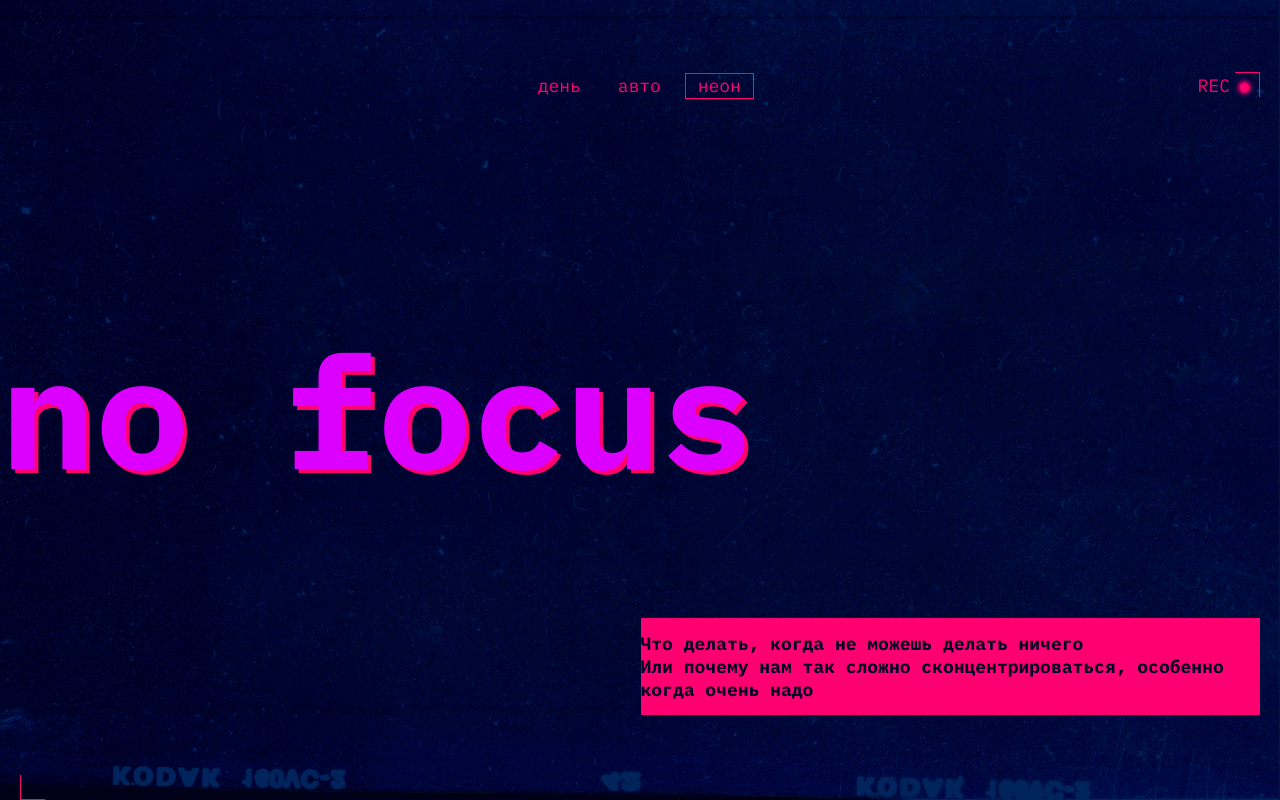
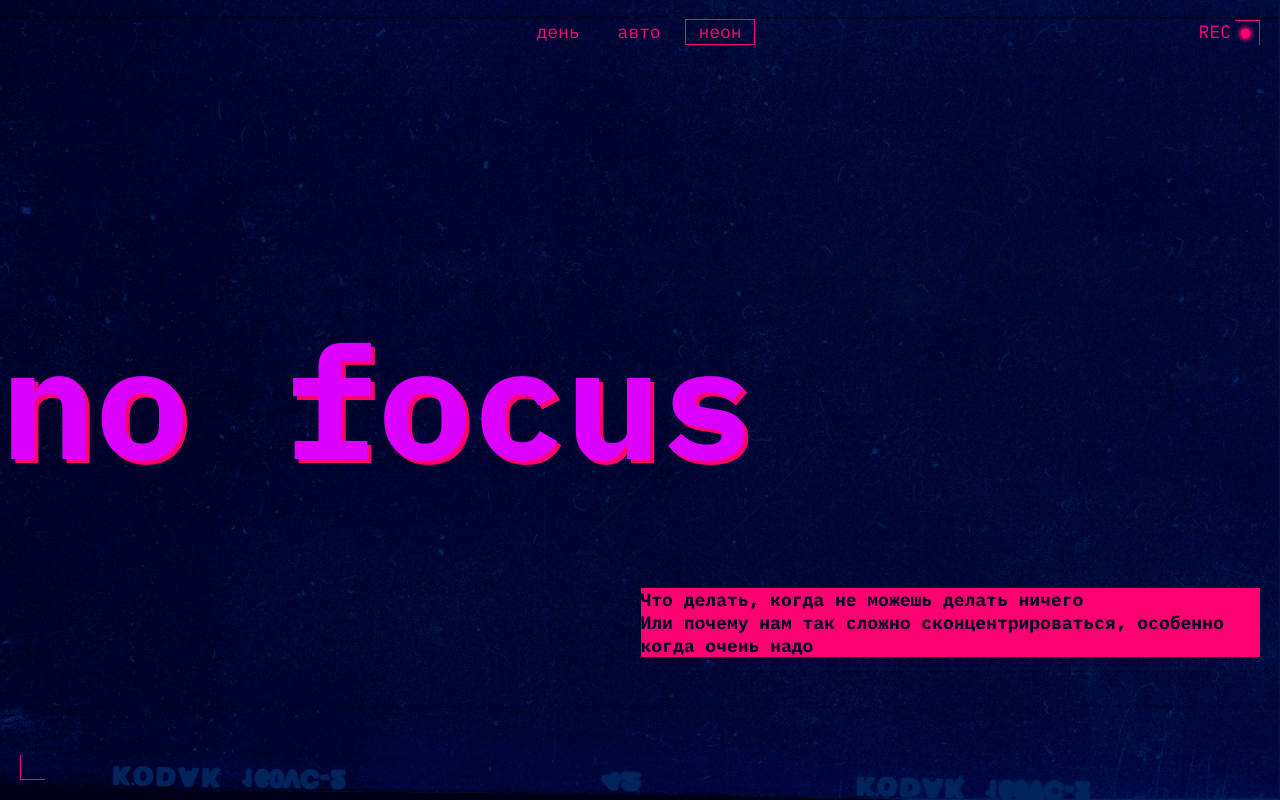
Before and after one commit to YanaPoddubnaya/slozhno-sosredotochitsya-fd, a plain HTML site: page index.html in a window 1280 px wide. Both pictures are taken after a click on the button "неон". Shown: the top 800 px of the page. Drawn offline with Linux system fonts and the light colour scheme.

Commit message:
added position absolute for decoration elements

```diff
--- a/index.html
+++ b/index.html
@@ -17,12 +17,8 @@
     <script src="./scripts/script.js"></script>
   </head>
   <body class="page">
-    <header class="header">
-      <div class="decorated-zone">
-        <div class="rec__container" aria-hidden="true">
-          <span class="record">REC</span>
-          <div class="decor__corner-right"></div>
-        </div>
+    <header class="header decorated-zone">
+      <span class="record" aria-hidden="true">REC</span>
       <nav class="header__theme-menu">
         <ul class="header__theme-menu-list">
           <li class="header__theme-menu-item">
@@ -43,7 +39,6 @@
           </li>
         </ul>
       </nav>
-      </div>
       <h1 class="header__title">no focus</h1>
       <div class="title-text">
         <h2 class="title-decor">
@@ -51,7 +46,6 @@
           Или почему нам так сложно сконцентрироваться, особенно когда очень надо
         </h2>
       </div>
-      <div class="decor__corner-left"></div>
     </header>
     <main class="section">
       <section class="focus-reason">
@@ -178,10 +172,8 @@
         </div>
       </section>
     </main>
-    <footer class="footer">
-      <div class="decor__corner-right"></div>
+    <footer class="footer decorated-zone">
       <h2 class="footer__title">focus</h2>
-      <div class="decor__corner-left"></div>
     </footer>
   </body>
 </html>
--- a/styles/style.css
+++ b/styles/style.css
@@ -20,19 +20,11 @@
 }
 
 .decorated-zone {
-  display: flex;
-  align-items: end;
-  flex-direction: column;
-  justify-content: space-between;
-}
-
-.rec__container {
-  margin-top: 10px;
-  display: flex;
-  align-items: center;
+  position: relative;
 }
 
 .record {
+  position: absolute;
   visibility: var(--record-visibility);
   justify-content: end;
   color: var(--color-band);
@@ -40,7 +32,8 @@
   font-style: normal;
   font-weight: 400;
   font-size: var(--font-size);
-  margin-right: 5px;
+  right: 39px;
+  top: 10px;
 }
 
 .record:after {
@@ -56,13 +49,34 @@
   margin-top: 9px;
 }
 
-.decor__corner-right {
+.decorated-zone:before {
+  content: "";
+  position: absolute;
+  display: inline-block;
   box-sizing: border-box;
   width: 25px;
   height: 25px;
   border-width: 1px 1px 0 0;
   border-style: solid;
   border-color: var(--color-band);
+  right: 10px;
+  top: 10px;
+}
+
+.decorated-zone:after {
+  content: "";
+  position: absolute;
+  display: inline-block;
+  box-sizing: border-box;
+  width: 25px;
+  height: 25px;
+  border-width: 0 0 1px 1px;
+  border-style: solid;
+  border-color: var(--color-band);
+  bottom: 0;
+  left: 0;
+  margin-left: 10px;
+  margin-bottom: 10px;
 }
 
 .header__theme-menu {
@@ -70,13 +84,15 @@
   font-style: normal;
   font-weight: 400;
   font-size: var(--font-size);
+  display: flex;
+  justify-content: end;
+  align-items: center;
+  margin-top: 7px;
 }
 
 .header__theme-menu-list {
   display: grid;
-  gap: 10px;
-  margin-right: 1px;
-  margin-top: 73px;
+  gap: 11px;
 }
 
 .header__theme-menu-item {
@@ -115,10 +131,9 @@
   font-style: normal;
   font-weight: 700;
   font-size: clamp(7.25rem, 7.0115rem + 1.0178vw, 7.5rem);
-  line-height: 95.7px;
+  line-height: 83%;
   color: var(--color-primary);
   text-shadow: 4px 4px 0 var(--color-shadow);
-  margin: 0;
 }
 
 h2 {
@@ -142,16 +157,6 @@ h2 {
 
 .title-text .title-decor {
   margin-top: 55px;
-}
-
-.decor__corner-left {
-  margin-top: -35px;
-  box-sizing: border-box;
-  width: 25.04px;
-  height: 25px;
-  border-width: 0 0 1px 1px;
-  border-style: solid;
-  border-color: var(--color-band);
 }
 
 .section {
@@ -222,7 +227,7 @@ h4 {
   margin-right: 10px;
   margin-top: 19px;
   margin-bottom: 12px;
-  color: var(--color-second);
+  color: var(--color-secondary);
   background: var(--color-surface);
 }
 
@@ -253,11 +258,8 @@ img {
 .footer {
   min-height: 668px;
   height: 100vh;
-  position: relative;
-  display: flex;
-  flex-direction: column;
-  justify-content: space-between;
-  margin-top: 50px;
+  display: grid;
+  margin-top: 41px;
   padding-left: 10px;
   padding-right: 10px;
 }
@@ -271,13 +273,15 @@ img {
   text-shadow: 2px 2px 0 var(--color-shadow);
   background: none;
   text-align: center;
-  margin-left: 4px;
-  padding-bottom: 31px;
-  margin-right: 3px;
+
 }
 
-.footer .decor__corner-left {
-  margin-bottom: 20px;
+.footer .decorated-zone:before {
+  top: 0;
+}
+
+.footer .decorated-zone:after {
+  margin-bottom: 10px;
 }
 
 @media (width>=768px) {
@@ -289,40 +293,39 @@ img {
     padding: 0;
   }
 
-  .rec__container {
-      margin-top: -20px;
-  }
   .record {
-      padding-right: 20px;
-      padding-top: 40px;
+      margin-top: 10px;
+      margin-right: 10px;
   }
 
-  .decor__corner-right {
-      margin-top: 40px;
-      margin-right: 20px;
+  .decorated-zone:before {
+    top: 20px;
+    right: 20px;
+  }
+
+  .decorated-zone:after {
+    bottom: 10px;
+    left: 9px;
   }
 
   .header__theme-menu {
       margin-right: 22px;
+      align-items: center;
+    margin-top: 16px;
   }
 
   .header__title {
       margin: 0;
-      margin-top: 175px;
       font-size: clamp(7.5rem, 0.5625rem + 14.4531vw, 9.8125rem);
-  }
-
-  .header__theme-menu-list {
-      margin-bottom: 0;
-      margin-right: 0;
   }
 
   .title-text {
       display: grid;
       grid-template-columns: repeat(2, 1fr);
-      margin-top: 143px;
+      align-items: center;
       margin-right: 10px;
       margin-left: 10px;
+      margin-bottom: 30px;
   }
 
   .title-text .title-decor {
@@ -347,16 +350,11 @@ img {
       margin-top: 162px;
   }
 
-  .decor__corner-left {
-      margin-top: 128px;
-      margin-left: 20px;
-  }
-
   .focus-reason {
       display: grid;
       grid-template-columns: 240px 1fr;
       grid-column-gap: 15px;
-      margin-top: 80px;
+      margin-top: 60px;
   }
 
   .focus-reason .title__concentration {
@@ -383,7 +381,7 @@ img {
   }
 
   .focus-factors .title__concentration {
-    width: 50px;
+    width: 130px;
   }
 
   .focus-tips {
@@ -446,23 +444,14 @@ img {
     min-height: 1024px;
     padding-left: 20px;
     padding-right: 20px;
-  }
-
-  .footer .decor__corner-right {
-      margin-top: 30px;
-      margin-right: 0;
+    margin-top: 60px;
   }
 
   .footer__title {
       justify-content: center;
       font-size: clamp(7.5rem, 0.5625rem + 14.4531vw, 9.8125rem);
-      margin-top: 35px;
-      margin-right: 6px;
+      margin-right: 3px;
 
-  }
-
-  .footer .decor__corner-left {
-    margin: 0 0 11px 0;
   }
 }
 
@@ -471,40 +460,23 @@ img {
       min-width: 1024px;
   }
 
-  .record {
-    padding-right: 0;
-  }
-
-  .decorated-zone {
-      display: flex;
-      flex-direction: row-reverse;
-      align-items: baseline;
-  }
-
-  .rec__container {
-      display: flex;
-      align-items: end;
-  }
-
-  .decor__corner-right {
-      right: 0;
-  }
-
   .header__theme-menu {
-      margin-top: 0;
-      margin-right: 0;
-      flex: 1;
+    flex-direction: column;
+    align-items: center;
+    justify-content: space-between;
+    margin: 0;
   }
 
   .header__title {
-      margin-top: 105px;
     line-height: 83%;
   }
 
   .header__theme-menu-list {
     grid-template-columns: 70px 70px 70px;
-    margin-left: 80px;
     justify-content: center;
+    margin: 0;
+    margin-right: 3px;
+    margin-top: 19px;
   }
 
   .header__theme-menu-button {
@@ -518,16 +490,6 @@ img {
 
   .text__box {
       margin-top: 129px;
-  }
-
-  .decor__corner-left {
-      margin-left: 20px;
-      margin-top: 89px;
-  }
-
-  .title-text .title-decor {
-    margin: 0;
-    margin-right: 10px;
   }
 
   .focus-reason {
@@ -570,15 +532,12 @@ img {
 
   .footer {
       height: 100vh;
-    min-height: 768px;
+      min-height: 768px;
+      margin-top: 60px;
   }
 
   .footer__title {
       font-size: clamp(7.5rem, 0.5625rem + 14.4531vw, 9.8125rem);
       letter-spacing: 0;
+      margin-top: 0;
   }
-
-  .decor__corner-left {
-    margin: 60px 0 0 19px;
-  }
-}
```
Lines whose indentation alone changed are shown as unchanged.
